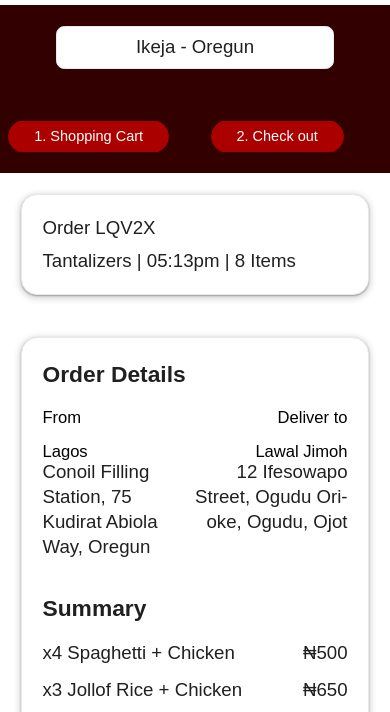
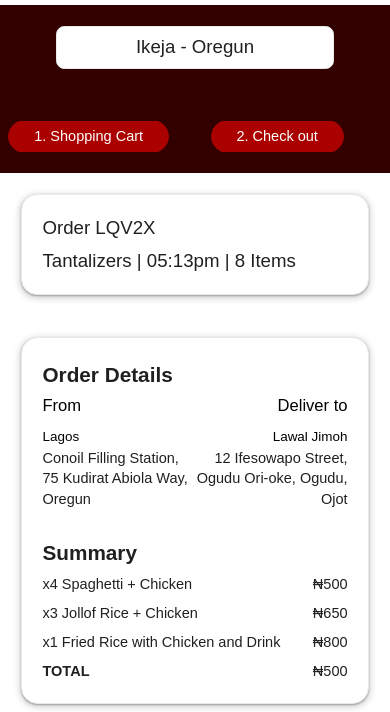
Before and after one commit to cyberkillua/tantalizers, a plain HTML site: page trackorder/trackorder.html in a window 390 px wide. Shown: the part 78-790 px from the top of the page. Drawn offline with Linux system fonts and the light colour scheme; a web font is replaced by a local one.

Commit message:
fixing cart

```diff
--- a/order/order.scss
+++ b/order/order.scss
@@ -14,7 +14,6 @@
             background: #300;
 
             @include mobile{
-                border: 1px solid red;
             }
 
 
@@ -172,7 +171,6 @@
                 width: 100%;
 
                 @include mobile {
-                    // border: 10px solid red;
                     display: flex;
                     flex-direction: column;
                     gap: 5rem;
@@ -195,7 +193,6 @@
                 }
 
                 .order-section-grid {
-                    // border: 10px solid grey;
                     width: 100%;
                     display: grid;
                     grid-template-columns: repeat(auto-fit, minmax(32.4rem, 1fr));
@@ -336,7 +333,6 @@
         width: 46rem;
         top: 0;
         right: 0;
-        // overflow-y: scroll;
         justify-content: space-between;
         height: 100vh;
         background-color: #FFF;
@@ -372,7 +368,6 @@
                     font-style: normal;
                     font-weight: 500;
                     line-height: 1.2rem;
-                    /* 100% */
                 }
 
                 .close-icon {
@@ -394,6 +389,11 @@
                 font-weight: 900;
                 line-height: 3.6rem;
                 margin-bottom: 3.2rem;
+
+                @include mobile{
+                    font-size: 2rem;
+                    margin-bottom: 1.5rem;
+                }
             }
 
             &-card {
@@ -401,11 +401,20 @@
                 gap: 1.6rem;
                 margin-bottom: 4.8rem;
 
+                @include mobile{
+                    margin-bottom: 2rem;
+                }
+
                 .carts-card-img {
                     width: 11.2rem;
                     height: 8.0rem;
                     flex-shrink: 0;
                     border-radius: .8rem;
+
+                    @include mobile{
+                        width: 9rem;
+                        height: 6rem;
+                    }
                 }
 
                 .right {
@@ -454,6 +463,9 @@
             background: #FFF;
             box-shadow: 0px 4px 4px 0px rgba(0, 0, 0, 0.30), 0px 8px 12px 6px rgba(0, 0, 0, 0.15);
 
+            @include mobile{
+                padding: 2rem;
+            }
             &-top {
                 .total {
                     display: flex;
--- a/trackorder/trackorder.scss
+++ b/trackorder/trackorder.scss
@@ -153,13 +153,21 @@
                         font-style: normal;
                         font-weight: 700;
                         line-height: 3rem;
-                        /* 136.364% */
+
+                        @include mobile{
+                            font-size: 2rem;
+                            margin-bottom: .8rem;
+                        }
                     }
 
                     .card-content-header {
                         display: flex;
                         justify-content: space-between;
                         margin-bottom: 1.6rem;
+
+                        @include mobile{
+                            margin-bottom: 1.2rem;
+                        }
                     }
 
                     .card-content {
@@ -170,6 +178,13 @@
                             display: flex;
                             align-items: center;
                             justify-content: space-between;
+
+                            p {
+                                @include mobile {
+                                    font-size: 1.3rem;
+                                    line-height: 2rem;
+                                }
+                            }
                         }
 
                         .address {
@@ -185,6 +200,11 @@
                                 font-style: normal;
                                 font-weight: 500;
                                 line-height: 2.4rem;
+
+                                @include mobile{
+                                    font-size: 1.4rem;
+                                    line-height: 2rem;
+                                }
                             }
 
                             .recievers--address {
@@ -200,12 +220,22 @@
                         font-weight: 700;
                         line-height: 3rem;
                         margin-bottom: 1.6rem;
+
+                        @include mobile{
+                            font-size: 2rem;
+                            line-height: 2rem;
+                            margin-bottom: 1rem;
+                        }
                     }
 
                     .card-content-bottom {
                         display: flex;
                         gap: 1.2rem;
                         flex-direction: column;
+
+                        @include mobile{
+                            gap: .8rem;
+                        }
 
                         .card-item {
                             display: flex;
@@ -218,6 +248,11 @@
                                 font-style: normal;
                                 font-weight: 500;
                                 line-height: 2.4rem;
+
+                                @include mobile{
+                                    font-size: 1.4rem;
+                                    line-height: 2rem;
+                                }
                             }
 
                             .price {
@@ -227,6 +262,10 @@
                                 font-style: normal;
                                 font-weight: 500;
                                 line-height: 2.4rem;
+                                @include mobile{
+                                    font-size: 1.4rem;
+                                    line-height: 2rem;
+                                }
                             }
 
                             .total {
@@ -263,7 +302,7 @@
                     font-weight: 700;
                     line-height: 2.4rem;
 
-                    @include mobile{
+                    @include mobile {
                         font-size: 1.4rem;
                         line-height: 1.8rem;
 
@@ -278,7 +317,7 @@
                     margin-bottom: 3.2rem;
                     line-height: 3rem;
 
-                    @include mobile{
+                    @include mobile {
                         font-size: 1.8rem;
                         line-height: 2.4rem;
                         margin-bottom: 2rem;
@@ -332,9 +371,10 @@
                             flex-direction: column;
                             gap: 3.2rem;
 
-                            @include mobile{
+                            @include mobile {
                                 gap: 1.3rem;
                             }
+
                             .col-3-item {
                                 .item-header {
                                     color: #202020;
```
Also changed, not shown: css/order.css, css/trackorder.css, 2 other files.
